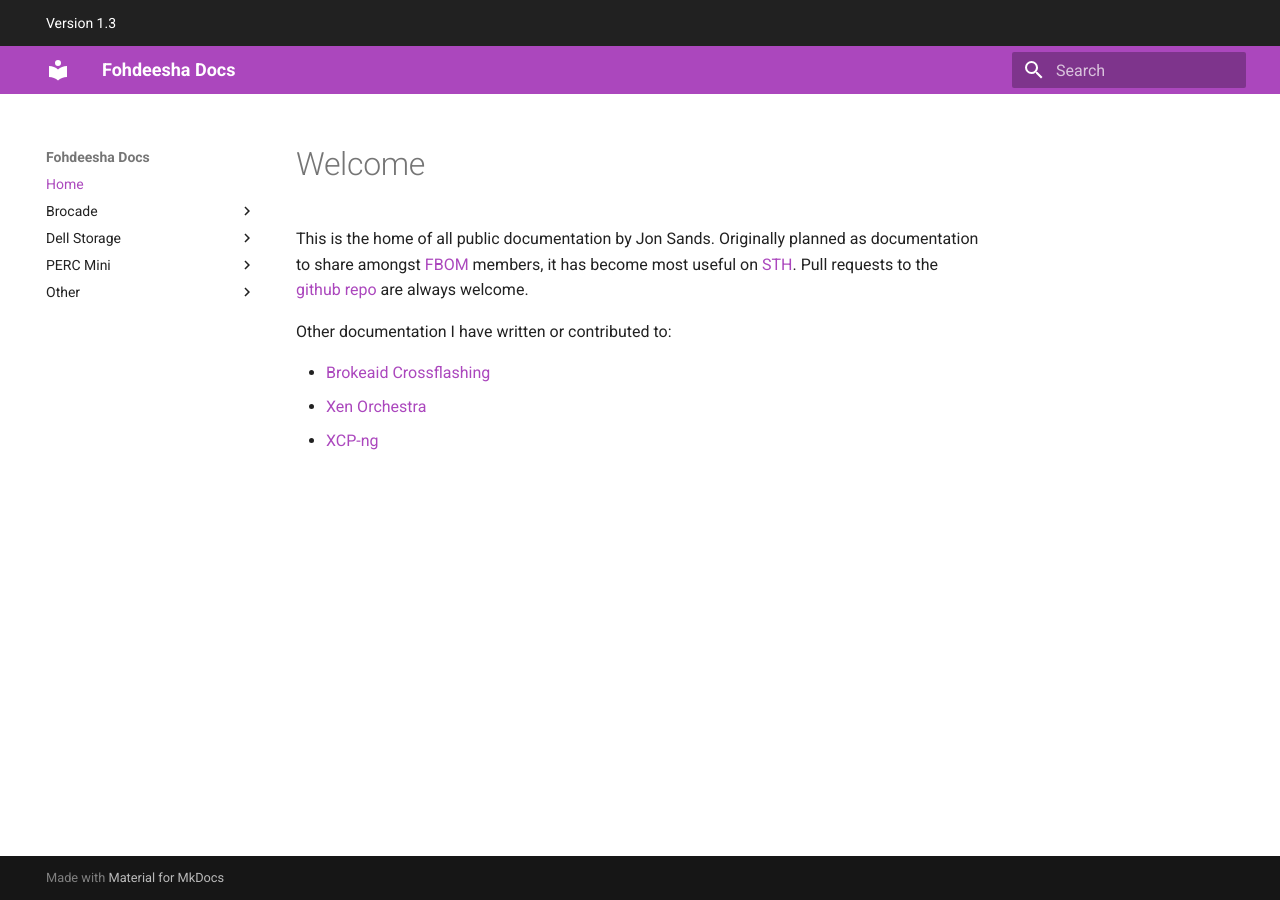
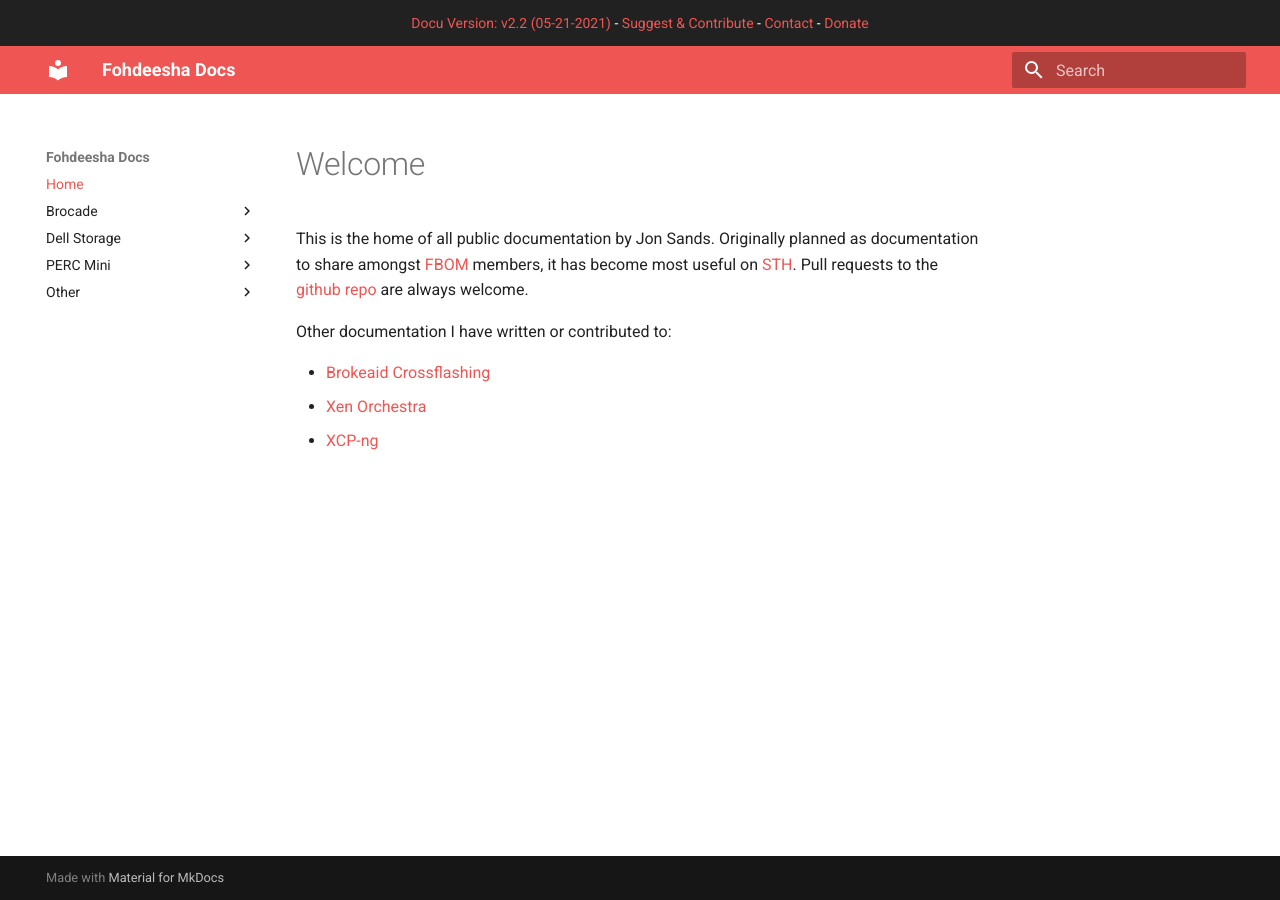
Before and after one commit to Fohdeesha/lab-docu, an MkDocs documentation site: the page built from docs/index.md, in a window 1280 px wide. Built offline with MkDocs 1.6.1 and Material for MkDocs 9.7.7, drawn with Linux system fonts in a browser that asks for light colours.

Commit message:
add actual header

```diff
--- a/mkdocs.yml
+++ b/mkdocs.yml
@@ -3,7 +3,7 @@ theme:
   name: 'material'
   custom_dir: overrides
   palette:
-    primary: 'purple'
+    primary: 'red'
     accent: 'indigo'
 
 dev_addr: 192.168.1.27:8000
--- a/overrides/main.html
+++ b/overrides/main.html
@@ -1,5 +1,16 @@
 {% extends "base.html" %}
 
 {% block announce %}
-Version 1.3
+<center>
+
+<a href="https://github.com/Fohdeesha/lab-docu/commits/master" target="_blank">Docu Version: v2.2 (05-21-2021)</a>
+-
+<a href="https://github.com/Fohdeesha/lab-docu" target="_blank">Suggest & Contribute</a>
+-
+<a href="mailto:jon@fohdeesha.com?subject=Lab Docu">Contact</a>
+-
+<a href="https://www.paypal.com/donate?hosted_button_id=4ULUCCKQ2TAEQ" target="_blank">Donate</a>
+
+</center>
+
 {% endblock %}
```
